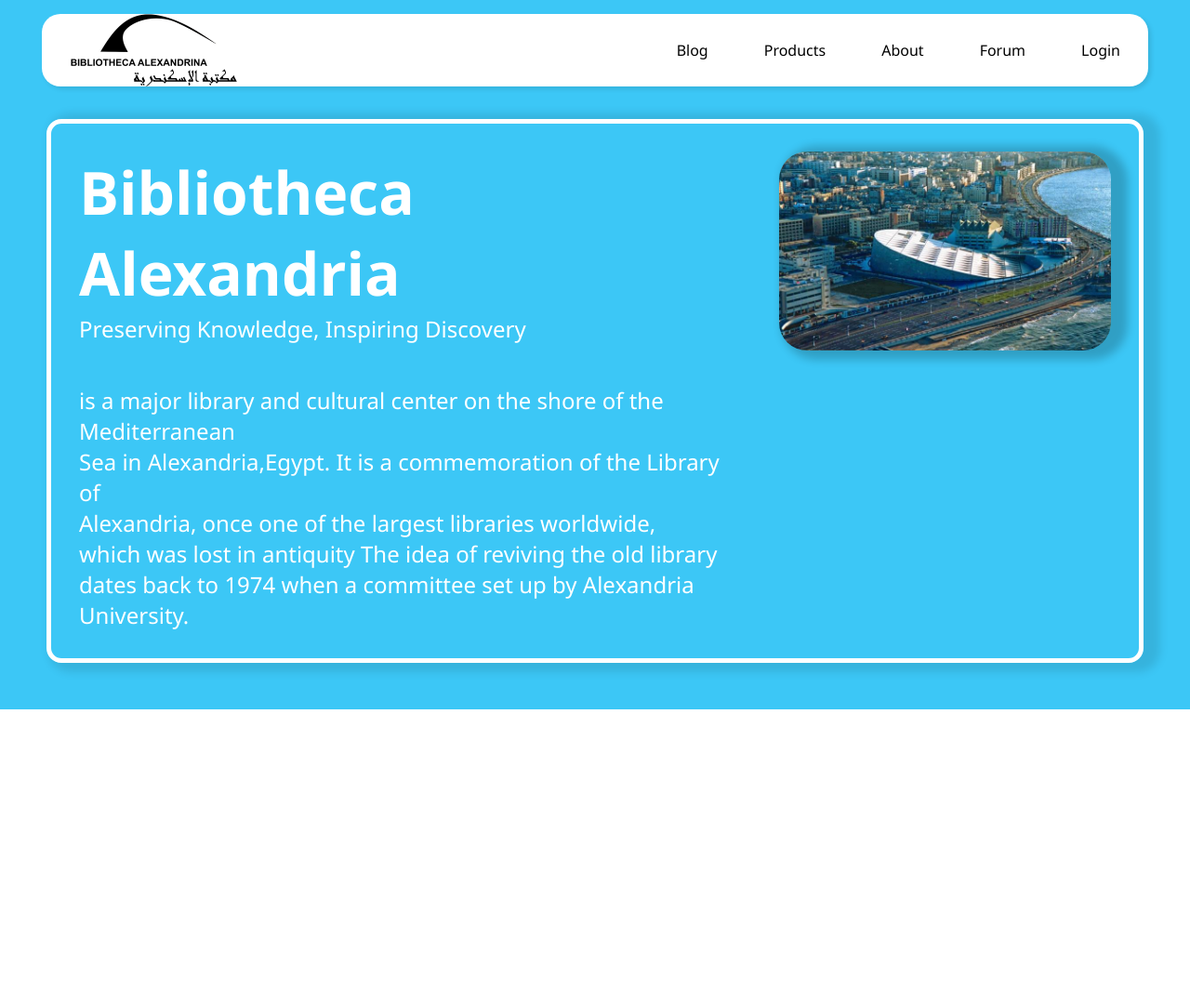
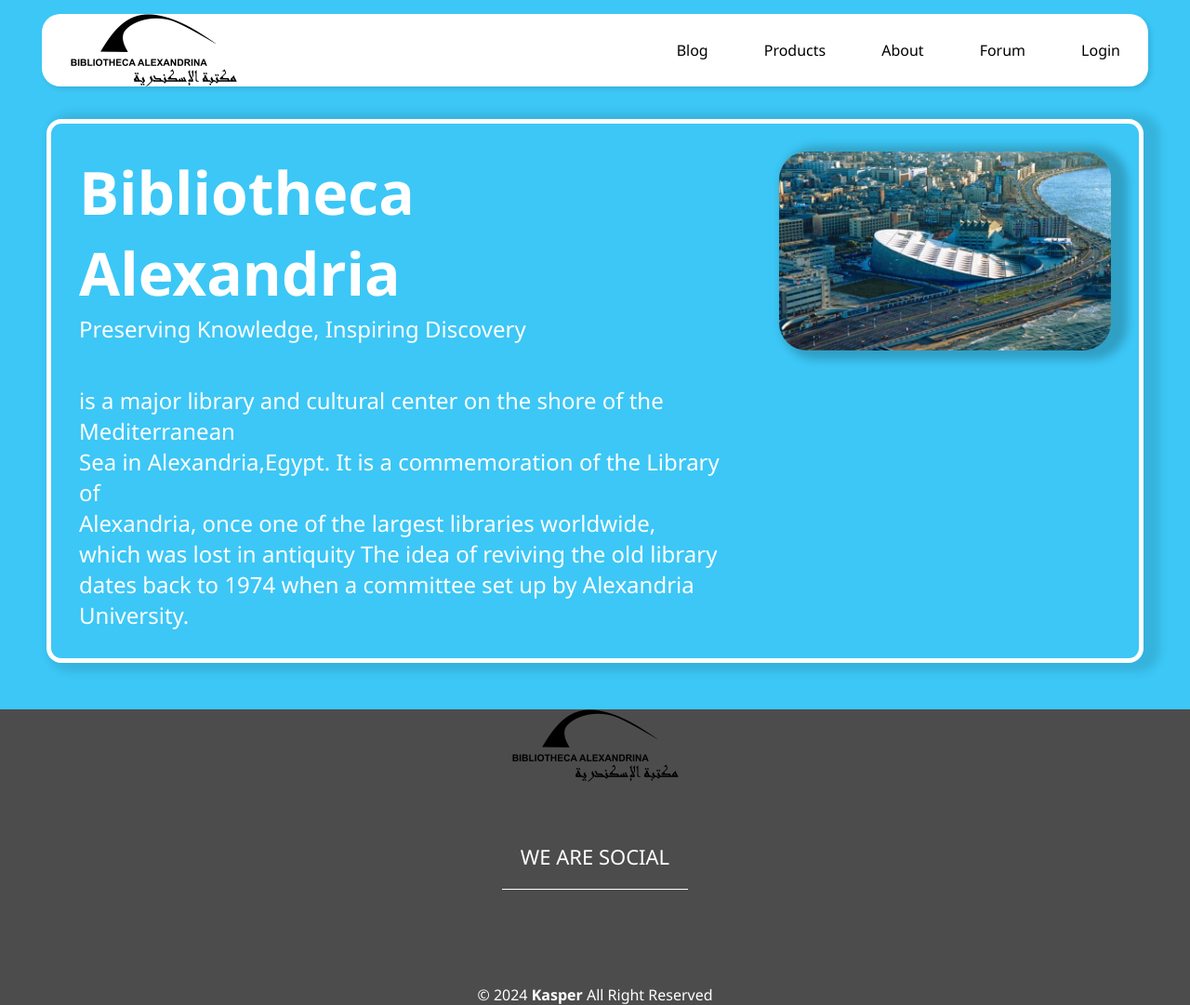
Before and after one commit to Mustafa-Mohamed26/Alexandria-Library-Site, a plain HTML site: page index.html in a window 1280 px wide. Shown: the whole page at 93% size. Before the commit the page ends 800 px from the top, so only its background shows below. Drawn offline with Linux system fonts and the light colour scheme.

Commit message:
add footer in html

```diff
--- a/index.html
+++ b/index.html
@@ -52,8 +52,25 @@
     </main>
 
     <!-- footer emad-->
+
+    <!-- Start Footer -->
     <footer>
+    <div class="footer">
+      <div class="container">
+        <img decoding="async" src="images/logo.png" alt="Logo" />
+        <p>We Are Social</p>
+        <div class="social-icons">
+          <i class="fab fa-facebook-f"></i>
+          <i class="fab fa-twitter"></i>
+          <i class="fas fa-home"></i>
+          <i class="fab fa-linkedin"></i>
+        </div>
+        <p class="copyright">&copy; 2024 <span>Kasper</span> All Right Reserved</p>
+      </div>
+    </div>
     </footer>
+    <!-- End Footer -->
+
     <script src="index.js"></script>
   </body>
 </html>
```
